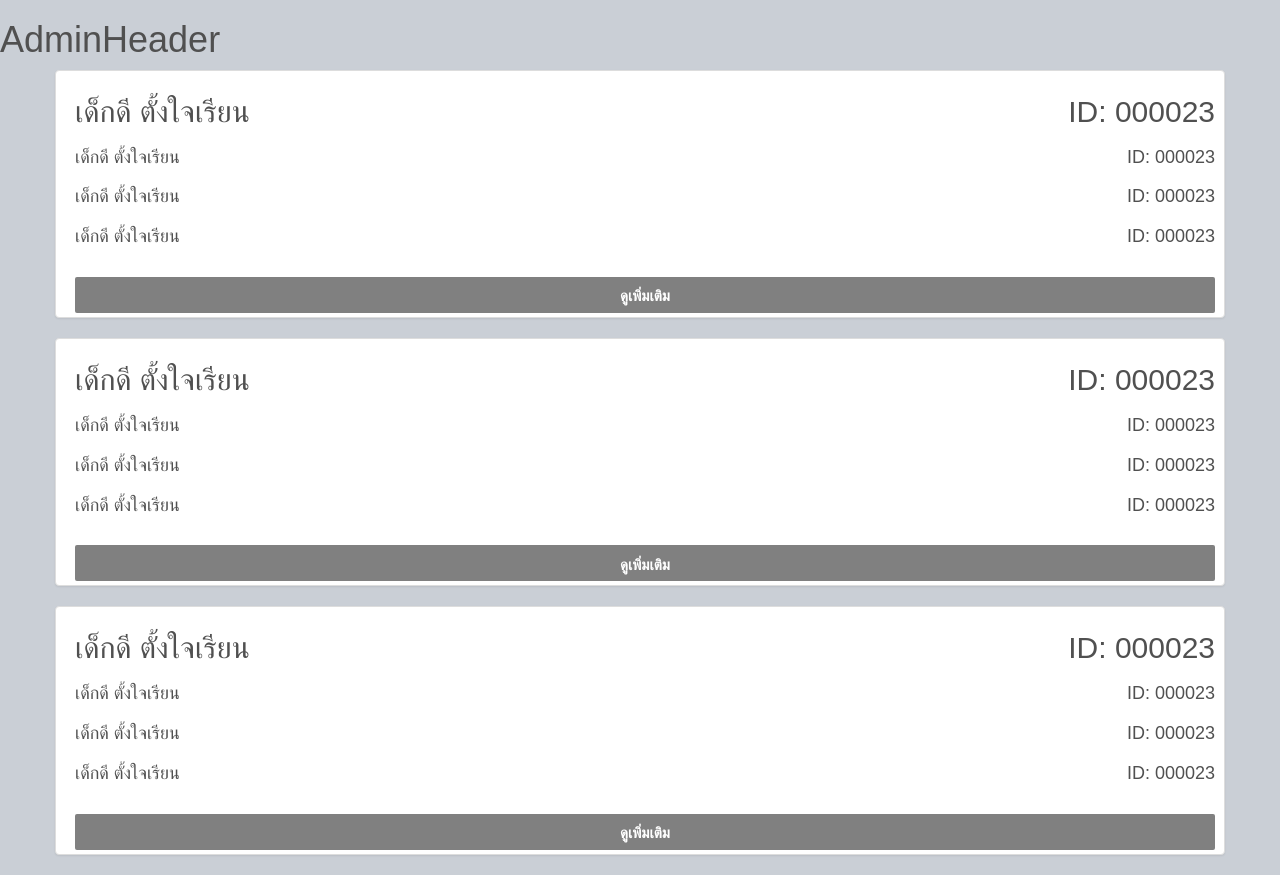
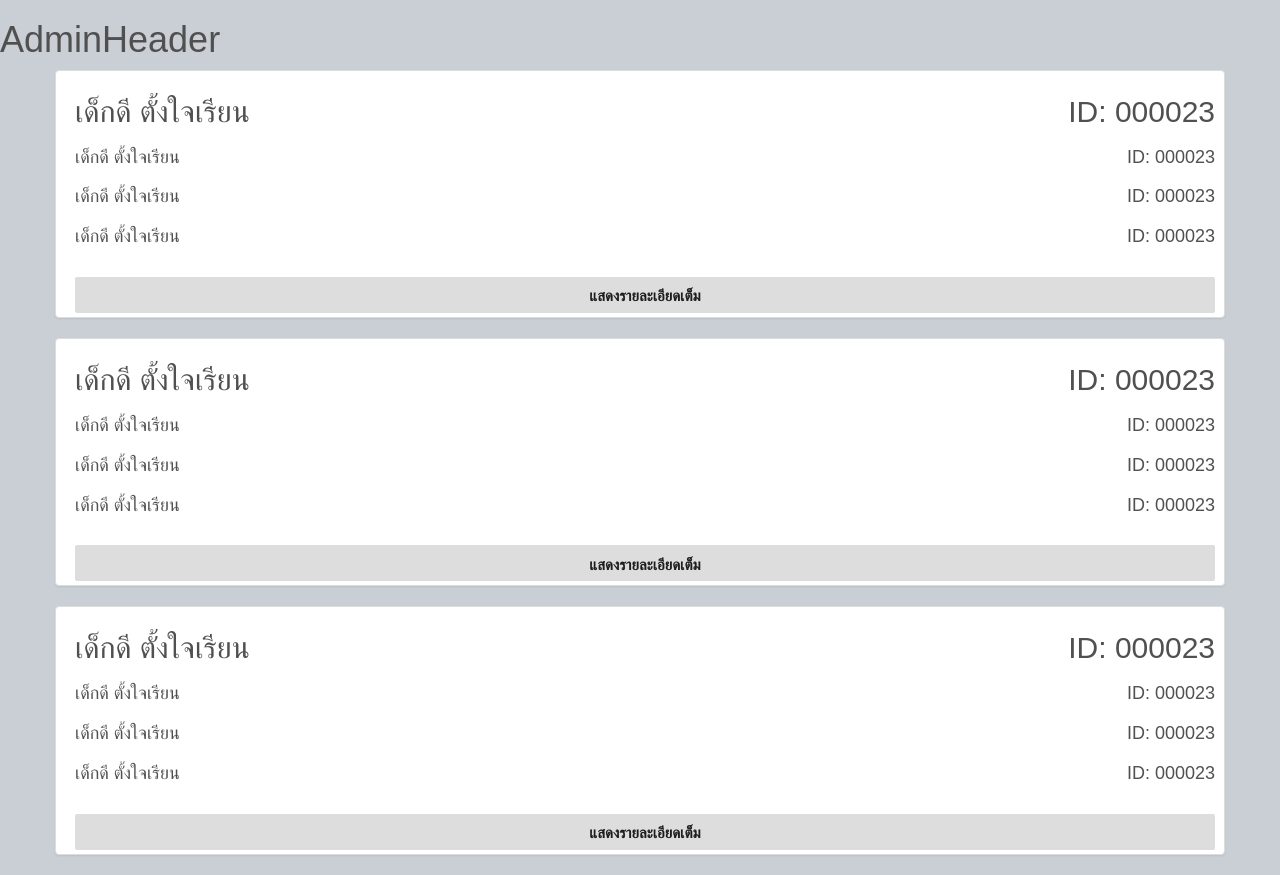
Before and after one commit to Microph/mms-full-stack-solo, a React (Create React App) app in the folder tutorium/front-end/: page /admin/requestsmanage in a window 1280 px wide. Built offline with nearby package versions, Linux system fonts and the light colour scheme; no server answers.

Commit message:
change button text

```diff
--- a/tutorium/front-end/src/admin-components/requestsmanage.js
+++ b/tutorium/front-end/src/admin-components/requestsmanage.js
@@ -32,6 +32,13 @@ class RequestCard extends Component {
   onClickShowHide(){
     const prev = this.state.showFullDetail;
     this.setState({showFullDetail: !prev});
+  }
+
+  getTextShowOrHide(){
+    if(this.state.showFullDetail)
+      return 'ย่อ'
+    else
+      return 'แสดงรายละเอียดเต็ม'
   }
 
   render() {
@@ -96,13 +103,12 @@ class RequestCard extends Component {
                     onClick={this.onClickShowHide}
                     style={{
                       width: "100%",
-                      color: "#fff",
                       margin: "auto",
                       marginTop: 20,
-                      backgroundColor: "gray"
+                      backgroundColor: "#ddd"
                     }}
                     labelStyle={{ fontSize: 15, fontWeight: 700 }}
-                    label="ดูเพิ่มเติม"
+                    label={this.getTextShowOrHide()}
                   />
                   </div>
                 </div>
```
